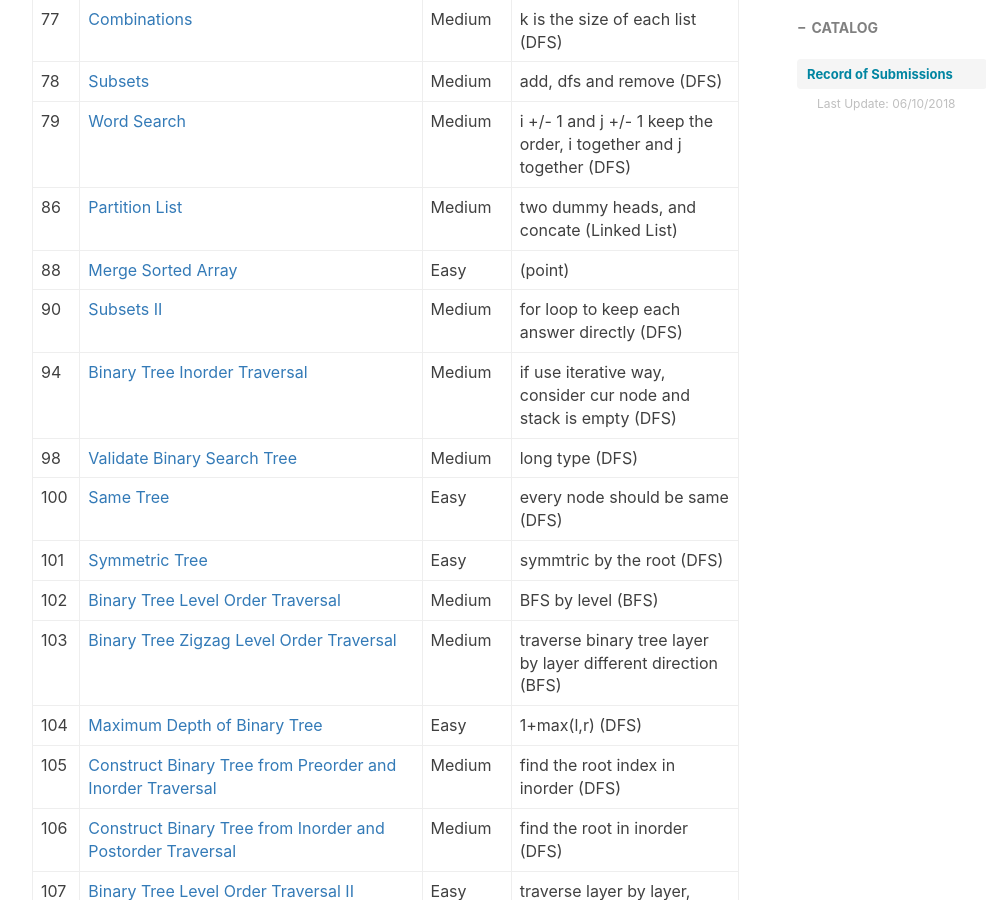
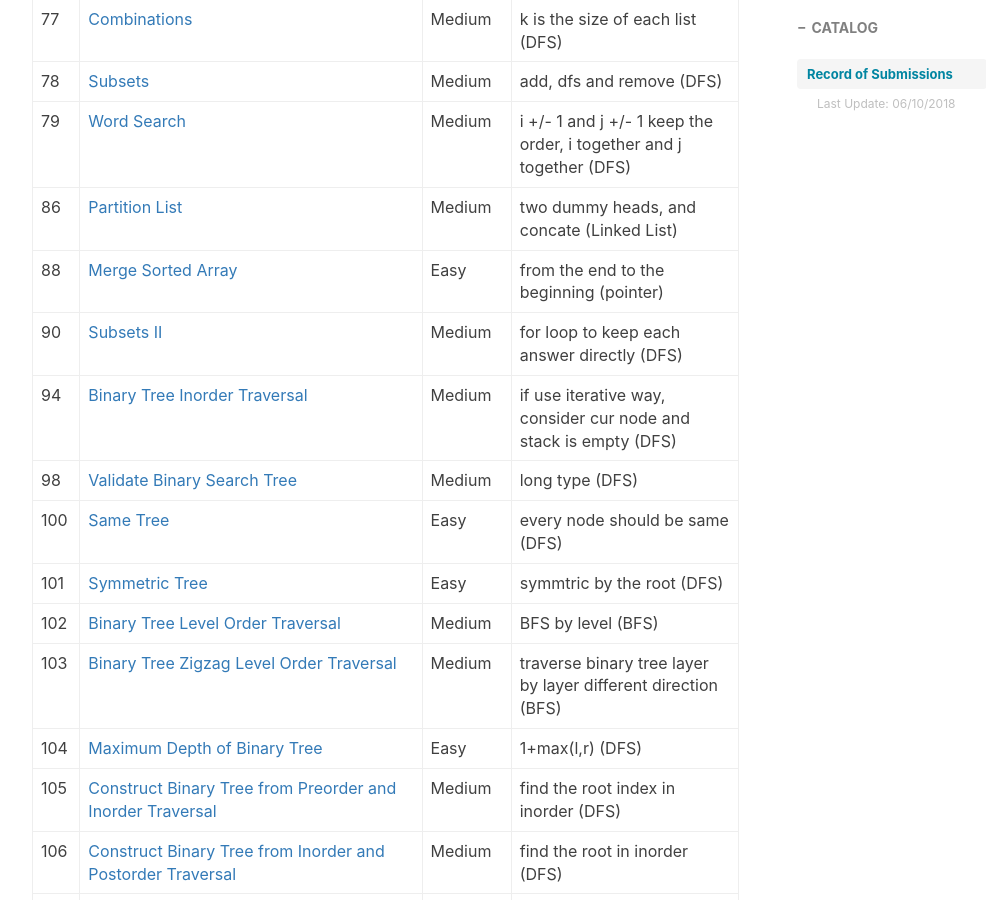
Before and after one commit to ly16/ly16.github.io, a Jekyll site: the page built from _posts/2018-05-18-leetcode-record-round1.md, in a window 1280 px wide and 900 px high, scrolled down 2257 px. Shown: the whole window, without its empty margins (233-1219 px from the left). Built offline with Jekyll 4.4.1, drawn with Linux system fonts in a browser that asks for light colours; nearby versions of some CDN libraries; comment, search, counter and statistics services are not loaded.

Commit message:
Update 2018-05-18-leetcode-record-round1.md

```diff
--- a/_posts/2018-05-18-leetcode-record-round1.md
+++ b/_posts/2018-05-18-leetcode-record-round1.md
@@ -45,7 +45,7 @@
 |78|[Subsets](https://github.com/ly16/LC-Practice/blob/master/All%20Subsets%20I.java)|Medium|add, dfs and remove (DFS)|
 |79|[Word Search](https://github.com/ly16/LC-Practice/blob/master/Word%20Search.java)|Medium|i +/- 1 and j +/- 1 keep the order, i together and j together (DFS)|
 |86|[Partition List](https://github.com/ly16/LC-Practice/blob/master/Partition%20Linked%20List.java)|Medium|two dummy heads, and concate (Linked List)|
-|88|[Merge Sorted Array](https://github.com/ly16/LC-Practice/blob/master/Merge%20Sorted%20Array.java)|Easy|(point)|
+|88|[Merge Sorted Array](https://github.com/ly16/LC-Practice/blob/master/Merge%20Sorted%20Array.java)|Easy|from the end to the beginning (pointer)|
 |90|[Subsets II](https://github.com/ly16/LC-Practice/blob/master/All%20Subsets%20II.java)|Medium|for loop to keep each answer directly (DFS)|
 |94|[Binary Tree Inorder Traversal](https://github.com/ly16/LC-Practice/blob/master/In-order%20Traversal%20Of%20Binary%20Tree.java)|Medium|if use iterative way, consider cur node and stack is empty (DFS)|
 |98|[Validate Binary Search Tree](https://github.com/ly16/LC-Practice/blob/master/Validate%20Binary%20Search%20Tree.java)|Medium|long type (DFS)|
```
